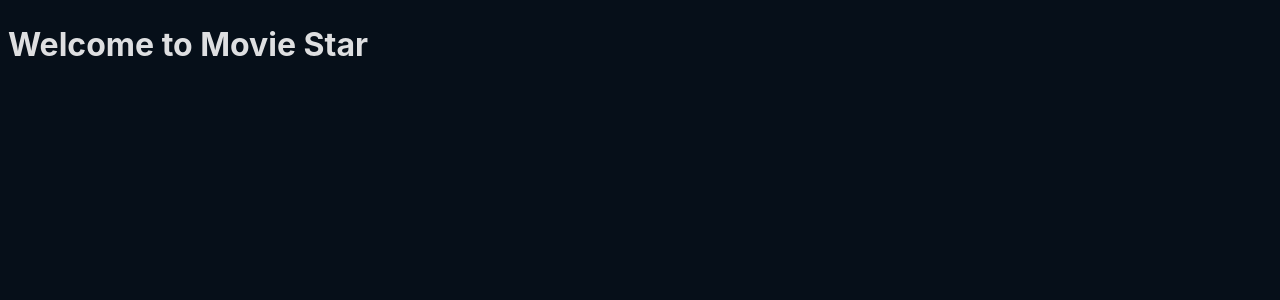
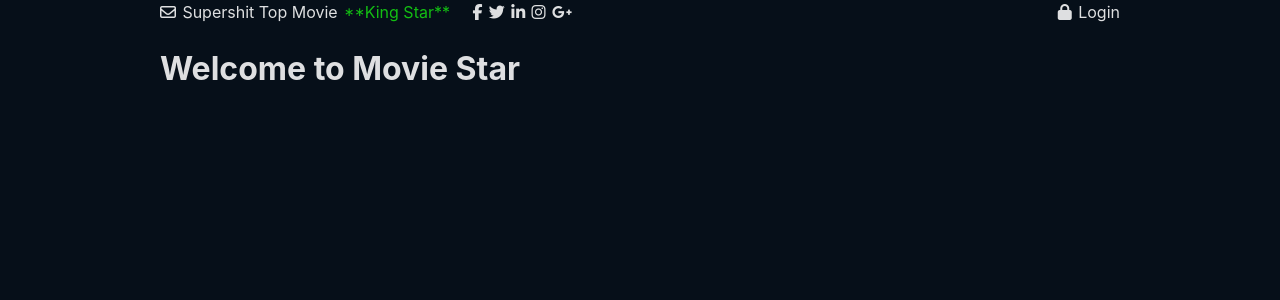
Before and after one commit to Giovanni-Cattaneo/proj-html-vuejs, a Vue app: page / in a window 1280 px wide. Shown: the top 300 px of the page. Built offline with nearby package versions, Linux system fonts and the light colour scheme.

Commit message:
add header main and footer, init header structur with login section

```diff
--- a/index.html
+++ b/index.html
@@ -5,11 +5,14 @@
   <meta charset="UTF-8" />
   <link rel="icon" type="image/svg+xml" href="/vite.svg" />
   <meta name="viewport" content="width=device-width, initial-scale=1.0" />
+  <script src="https://kit.fontawesome.com/e7d95647e4.js" crossorigin="anonymous"></script>
   <title>MovieStar</title>
 </head>
 
 <body>
-  <div id="app"></div>
+  <div id="app">
+  </div>
+
   <script type="module" src="/src/main.js"></script>
 </body>
 
--- a/src/App.vue
+++ b/src/App.vue
@@ -12,7 +12,59 @@
 </script>
 
 <template>
-  <h1>{{ state.message }}</h1>
+
+  <header id="site_header">
+    <div class="icons-container d-flex">
+      <div class="notification d-flex">
+        <i class="fa-regular fa-envelope"></i>
+        <span>Supershit Top Movie</span>
+        <a href="">**King Star**</a>
+        <div class="icons d-flex">
+          <i class="fa-brands fa-facebook-f"></i>
+          <i class="fa-brands fa-twitter"></i>
+          <i class="fa-brands fa-linkedin-in"></i>
+          <i class="fa-brands fa-instagram"></i>
+          <i class="fa-brands fa-google-plus-g"></i>
+        </div>
+      </div>
+      <div class="login d-flex">
+        <i class="fa-solid fa-lock"></i>
+        <span>Login</span>
+      </div>
+    </div>
+
+    <h1>{{ state.message }}</h1>
+  </header>
+  <!-- /#site_header -->
+
+  <main id="site_main">
+
+  </main>
+  <!-- /#site_main -->
+
+  <footer id="site_footer">
+
+  </footer>
+  <!-- /#site_footer -->
+
 </template>
 
-<style></style>
+<style scoped>
+.icons-container {
+  justify-content: space-between;
+
+  .d-flex {
+    align-items: center;
+    gap: 0.4rem;
+  }
+
+  .icons {
+    margin-left: 1rem;
+  }
+
+  & a {
+    color: #13be13;
+    text-decoration: none;
+  }
+}
+</style>
--- a/src/style.css
+++ b/src/style.css
@@ -15,3 +15,13 @@
   -webkit-font-smoothing: antialiased;
   -moz-osx-font-smoothing: grayscale;
 }
+
+.d-flex {
+  display: flex;
+}
+
+body {
+  max-width: 1920px;
+  width: 75%;
+  margin: auto;
+}
```
Also changed, not shown: 1 other file (tests, documents, lock files or other folders).
